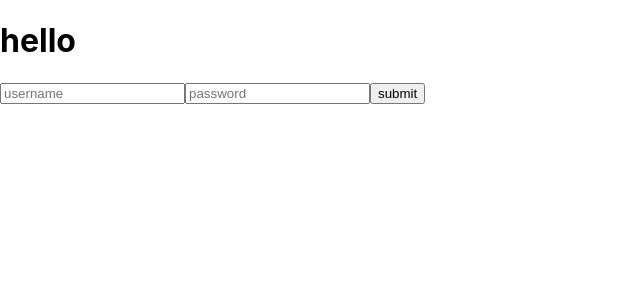
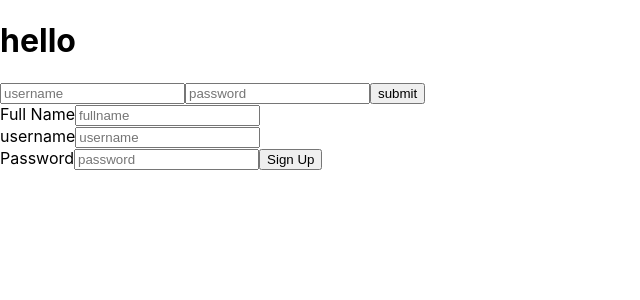
Before and after one commit to LamaIhab/Guestbook, a React (Create React App) app in the folder client/: page / in a window 1280 px wide. Shown: the top 300 px of the page, without its empty margins (0-640 px from the left). Built offline with nearby package versions, Linux system fonts and the light colour scheme.

Commit message:
created signing up form and connecting it to back end

```diff
--- a/client/src/App.js
+++ b/client/src/App.js
@@ -1,11 +1,13 @@
 import React from 'react';
 import LogInForm from './LogInForm'
+import SignUpForm from './SignUpForm'
 class App extends React.Component {
   render(){
     return(
     <div className="App">
     <h1>hello</h1>
     <LogInForm />
+    <SignUpForm />
 
     </div>
     )
--- /dev/null
+++ b/client/src/SignUpForm.js
@@ -0,0 +1,42 @@
+import React from 'react'
+import axios from 'axios'
+
+export default class SignUpForm extends React.Component{
+    state = {
+        userName:'',
+        displayName:'',
+        password:'',
+
+    }
+    onChange=(e)=>{
+        this.setState({[e.target.name]:e.target.value})
+    }
+    signUp=(e)=>{
+        e.preventDefault()
+        axios.post('http://localhost:5000/signUp',{userName:this.state.userName,displayName:this.state.displayName,password:this.state.password}).then(res=>{
+            console.log(res.data.msg)
+        }).catch(err=>{console.log(err)})
+    }
+    render(){
+        return(
+            <div>
+                <form onSubmit = {this.signUp}>
+                <label>Full Name</label>
+                <input name = 'displayName' type='text' placeholder='fullname' value={this.state.displayName} onChange= {this.onChange}/>
+                <br>
+
+                </br>
+                <label>username</label>
+                <input name = 'userName'type='text' placeholder='username' value={this.state.userName} onChange= {this.onChange}/>
+
+                <br>
+                </br>
+                <label>Password</label>
+                <input name = 'password' type='text' placeholder='password' value={this.state.password} onChange= {this.onChange}/>
+                <input type='submit' value='Sign Up'/>
+                </form>
+
+            </div>
+        )
+    }
+}
```
